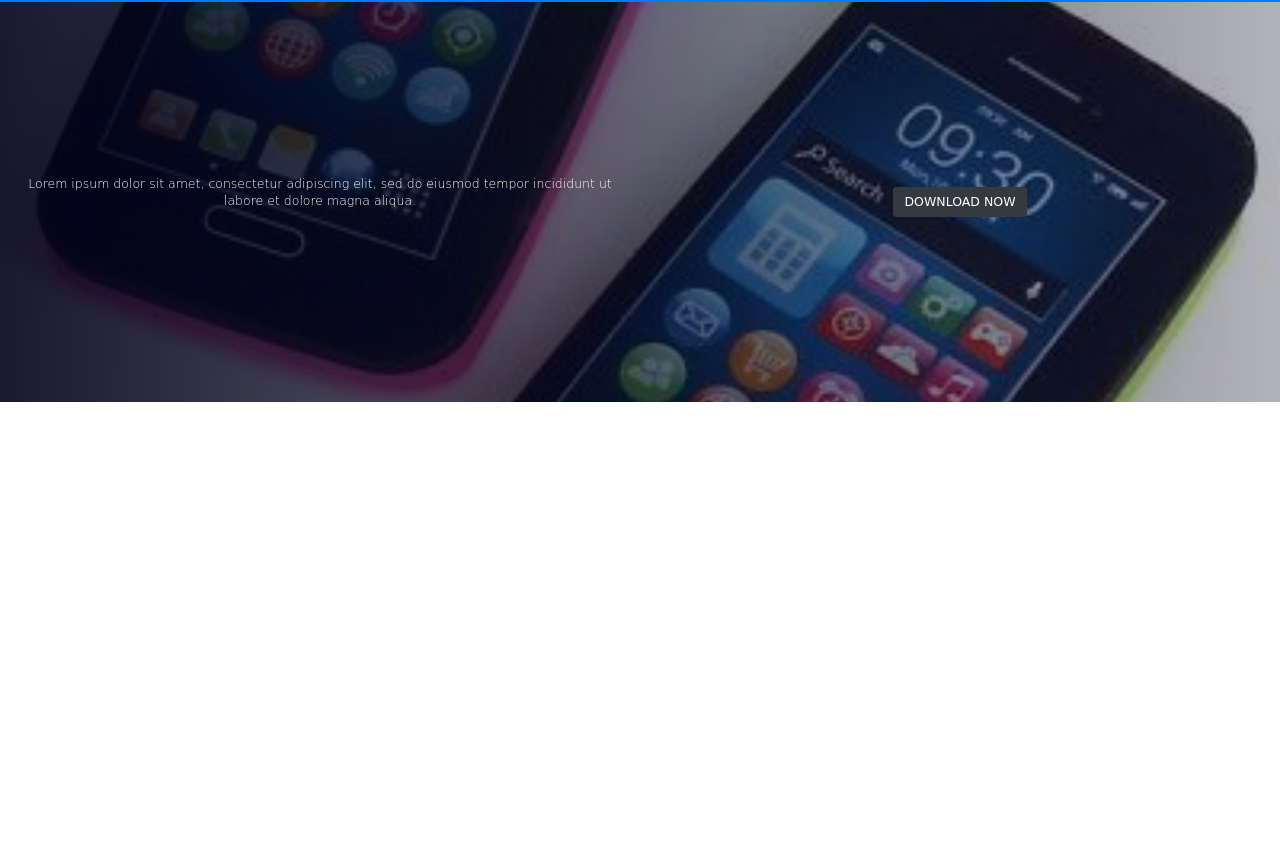
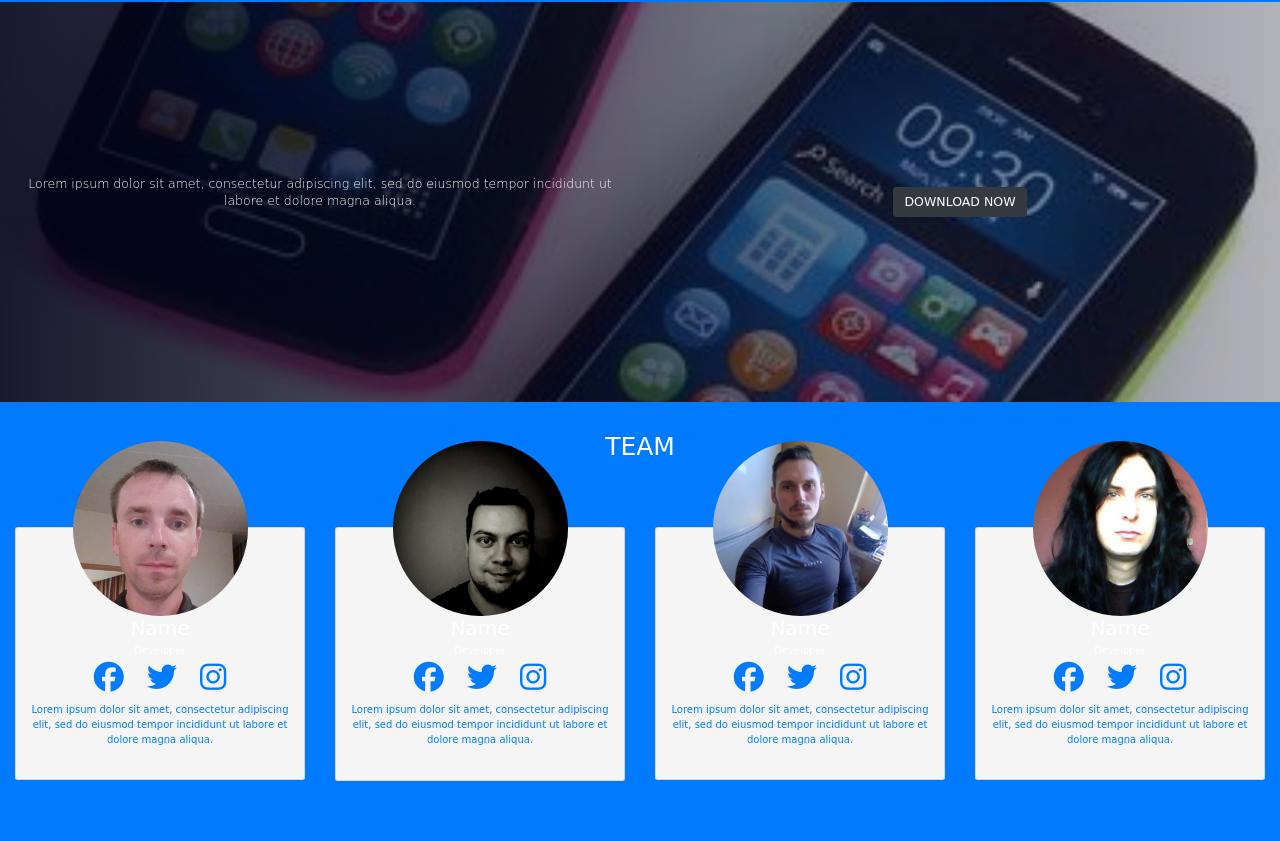
Before and after one commit to Jarek1983/app_phone_service, a plain HTML site: page index.html in a window 1280 px wide. Shown: the part 1508-2349 px from the top of the page. Before the commit the page ends 1910 px from the top, so only its background shows below. Drawn offline with nearby package versions, Linux system fonts and the light colour scheme; a web font is replaced by a local one.

Commit message:
Create team section

```diff
--- a/index.html
+++ b/index.html
@@ -92,6 +92,81 @@
       </div>
     </section>
 
+    <section id="team", class="py-5 bg-primary">
+      <div class="container-fluid">
+        <div class="row">
+          <div class="col text-center mb-5">
+            <h1 class="text-white text-uppercase">Team</h1>
+          </div>
+        </div>
+        <div class="row">
+          <div class="col-sm-6 col-lg-3">
+            <div class="card text-center my-5">
+              <div class="card-body">
+                <img src="images/1.jpg" style="width:175px;" class="img-fluid rounded-circle">
+                <h2>Name</h2>
+                <h6>Developer</h6>
+                <div class="font-awesome">
+                  <i class="fab fa-facebook fa-3x text-primary mx-3"></i>
+                  <i class="fab fa-twitter fa-3x text-primary mx-3"></i>
+                  <i class="fab fa-instagram fa-3x text-primary mx-3"></i>
+                  <p class="mt-3 text-primary pb-3">Lorem ipsum dolor sit amet, consectetur adipiscing elit, sed do eiusmod tempor incididunt ut labore et dolore magna aliqua.</p>
+                </div>
+              </div>
+            </div>
+          </div>
+          <div class="col-sm-6 col-lg-3">
+            <div class="card text-center my-5">
+              <div class="card-body">
+                <img src="images/2.jpg" style="width:175px;" class="img-fluid rounded-circle">
+                <h2>Name</h2>
+                <h6>Developer</h6>
+                <div class="font-awesome">
+                  <i class="fab fa-facebook fa-3x text-primary mx-3"></i>
+                  <i class="fab fa-twitter fa-3x text-primary mx-3"></i>
+                  <i class="fab fa-instagram fa-3x text-primary mx-3"></i>
+                  <p class="mt-3 text-primary pb-3">Lorem ipsum dolor sit amet, consectetur adipiscing elit, sed do eiusmod tempor incididunt ut labore et dolore magna aliqua.</p>
+                </div>
+              </div>
+            </div>
+          </div>
+          <div class="col-sm-6 col-lg-3">
+            <div class="card text-center my-5">
+              <div class="card-body">
+                <img src="images/3.jpg" style="width:175px;" class="img-fluid rounded-circle">
+                <h2>Name</h2>
+                <h6>Developer</h6>
+                <div class="font-awesome">
+                  <i class="fab fa-facebook fa-3x text-primary mx-3"></i>
+                  <i class="fab fa-twitter fa-3x text-primary mx-3"></i>
+                  <i class="fab fa-instagram fa-3x text-primary mx-3"></i>
+                  <p class="mt-3 text-primary pb-3">Lorem ipsum dolor sit amet, consectetur adipiscing elit, sed do eiusmod tempor incididunt ut labore et dolore magna aliqua.</p>
+                </div>
+              </div>
+            </div>
+          </div>
+          <div class="col-sm-6 col-lg-3">
+            <div class="card text-center my-5">
+              <div class="card-body">
+                <img src="images/4.jpg" style="width:175px;" class="img-fluid rounded-circle">
+                <h2>Name</h2>
+                <h6>Developer</h6>
+                <div class="font-awesome">
+                  <i class="fab fa-facebook fa-3x text-primary mx-3"></i>
+                  <i class="fab fa-twitter fa-3x text-primary mx-3"></i>
+                  <i class="fab fa-instagram fa-3x text-primary mx-3"></i>
+                  <p class="mt-3 text-primary pb-3">Lorem ipsum dolor sit amet, consectetur adipiscing elit, sed do eiusmod tempor incididunt ut labore et dolore magna aliqua.</p>
+                </div>
+              </div>
+            </div>
+          </div>
+
+        </div>
+
+      </div>
+
+    </section>
+
 
 		<script src="https://code.jquery.com/jquery-3.3.1.slim.min.js" integrity="sha384-q8i/X+965DzO0rT7abK41JStQIAqVgRVzpbzo5smXKp4YfRvH+8abtTE1Pi6jizo" crossorigin="anonymous"></script>
 		<script src="https://cdnjs.cloudflare.com/ajax/libs/popper.js/1.14.7/umd/popper.min.js" integrity="sha384-UO2eT0CpHqdSJQ6hJty5KVphtPhzWj9WO1clHTMGa3JDZwrnQq4sF86dIHNDz0W1" crossorigin="anonymous"></script>
--- a/style.css
+++ b/style.css
@@ -17,3 +17,16 @@ body {
   background-repeat: no-repeat;
   background-position: center;
 }
+
+#team img {
+  margin-top: -100px;
+}
+
+#team .card {
+  background-color: whitesmoke;
+}
+
+#team .card:hover {
+  background-color: darkgray;
+  color: whitesmoke;
+}
```
Also changed, not shown: images/1.jpg (added), images/2.jpg (added), images/3.jpg (added), images/4.jpg (added).
